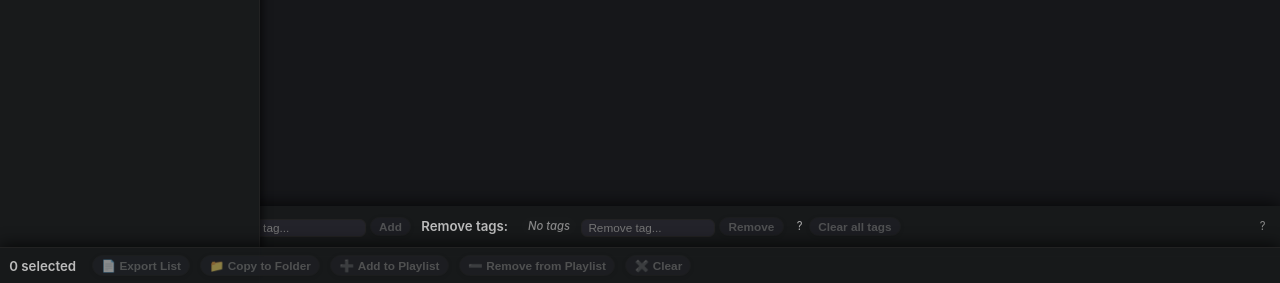
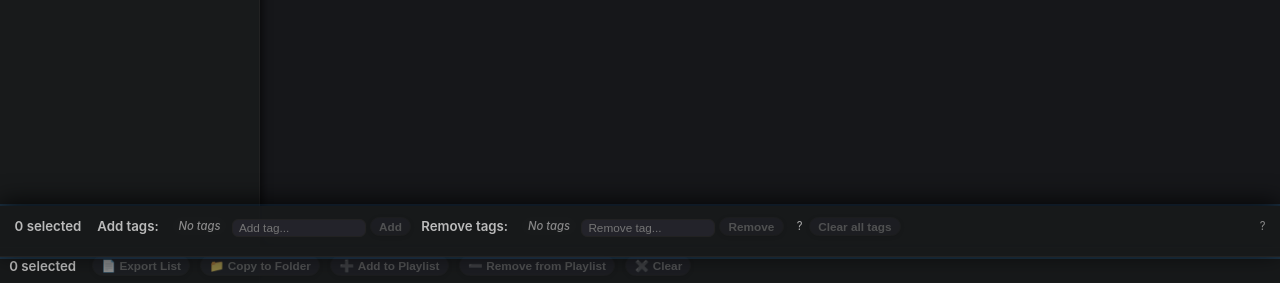
Before and after one commit to stimutak/loopsleuth, a FastAPI app: template src/loopsleuth/web/templates/grid.html in a window 1280 px wide. Shown: the part 517-800 px from the top of the page. Run offline with FastAPI, Linux system fonts and the light colour scheme; the template is opened without the code that fills it: most values are stand-ins (such as "Sample title", 1, 10 or a date in 2020); data that the repository does not hold is empty; some libraries are stand-ins or nearby versions.

Commit message:
fix(ui): ensure batch action bar always appears above sidebar and add visual separation

```diff
--- a/src/loopsleuth/web/static/style.css
+++ b/src/loopsleuth/web/static/style.css
@@ -319,12 +319,13 @@ h1 {
     left: 0;
     right: 0;
     bottom: 2em;
-    z-index: 2090;
+    z-index: 2200;
     max-height: 30vh;
     overflow-y: auto;
     background: #181a1bee;
     border-top: none;
     border-bottom: 1.5px solid #222;
+    box-shadow: 0 -4px 24px #000c, 0 0 0 2px #3fa7ff33;
 }
 
 @media (max-width: 700px) {
```
